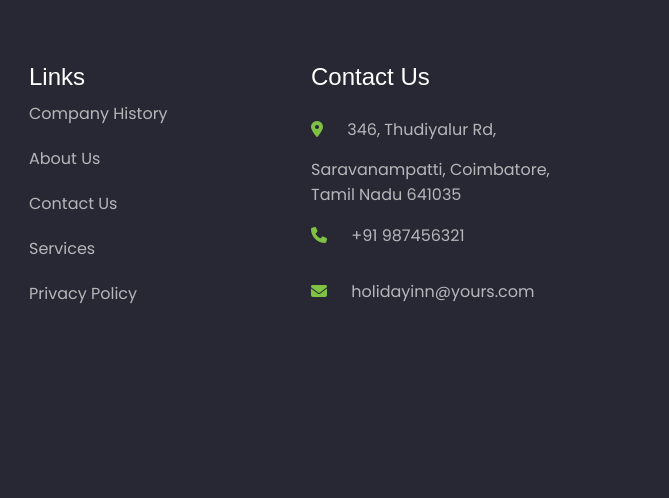
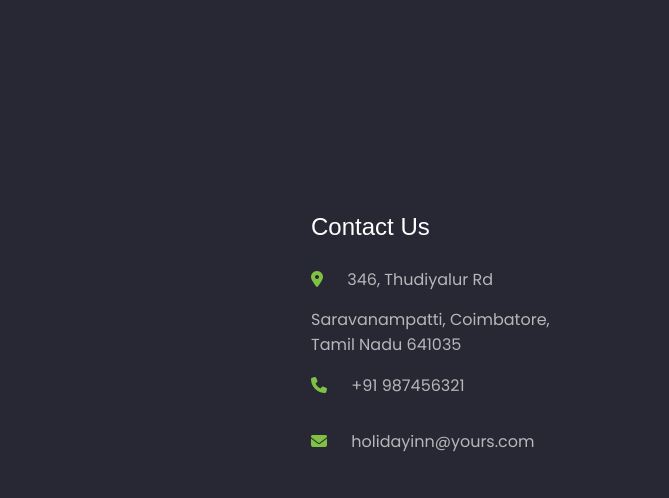
Before and after one commit to ajeshvp/Hotel-Booking, a plain HTML site: page index.html in a window 1280 px wide. Shown: the part 5491-5989 px from the top of the page, 611-1280 px from the left. Drawn offline with nearby package versions, Linux system fonts and the light colour scheme.

Commit message:
index.html

```diff
--- a/css/style.css
+++ b/css/style.css
@@ -1,5 +1,4 @@
 @import url("https://fonts.googleapis.com/css2?family=Poppins:wght@200;300;400;500;600;700;800;900&display=swap");
-
 * {
     padding: 0;
     margin: 0;
@@ -10,7 +9,8 @@ body {
     font-family: 'Poppins', sans-serif;
 }
 
-h1, h2 {
+h1,
+h2 {
     font-family: sans-serif;
     font-weight: 400;
 }
@@ -60,7 +60,9 @@ button {
     margin: auto;
 }
 
+
 /*--------header---------*/
+
 header {
     height: 10vh;
     line-height: 10vh;
@@ -115,19 +117,15 @@ header .navlinks span {
         text-align: center;
         z-index: 9;
     }
-
     header ul li {
         display: block;
     }
-
     header ul li a {
         color: white;
     }
-
     header i {
         color: white;
     }
-
     header .navlinks span {
         color: black;
         display: block;
@@ -137,8 +135,12 @@ header .navlinks span {
     }
 }
 
+
 /*--------header---------*/
+
+
 /*--------home---------*/
+
 .home {
     height: 100vh;
     color: #fff;
@@ -187,8 +189,12 @@ header .navlinks span {
     right: 0;
 }
 
+
 /*--------home---------*/
+
+
 /*--------book---------*/
+
 .grid {
     display: grid;
     grid-template-columns: repeat(5, 1fr);
@@ -228,9 +234,14 @@ h1 {
     color: #fff;
 }
 
+
 /*--------book---------*/
+
+
 /*--------about---------*/
-.left, .right {
+
+.left,
+.right {
     width: 50%;
     padding: 30px;
 }
@@ -279,8 +290,12 @@ h1 {
     margin: 30px 0;
 }
 
+
 /*--------about---------*/
+
+
 /*--------counter---------*/
+
 .counter {
     background-image: url("../images/background-1.png");
     background-size: cover;
@@ -309,8 +324,12 @@ h1 {
     border: none;
 }
 
+
 /*--------counter---------*/
+
+
 /*--------rooms---------*/
+
 .rooms {
     position: relative;
 }
@@ -369,8 +388,12 @@ h1 {
     right: 0;
 }
 
+
 /*--------rooms---------*/
+
+
 /*--------gallery---------*/
+
 .gallery {
     position: relative;
 }
@@ -441,8 +464,12 @@ h1 {
     top: -40%;
 }
 
+
 /*--------gallery---------*/
+
+
 /*--------services---------*/
+
 .services {
     position: relative;
 }
@@ -498,8 +525,12 @@ h1 {
     color: #fff;
 }
 
+
 /*--------services---------*/
+
+
 /*--------Customer---------*/
+
 .Customer {
     background-image: url("../images/background-2.png");
     background-size: cover;
@@ -565,8 +596,12 @@ h1 {
     border: 2px solid #7fc142;
 }
 
+
 /*--------Customer---------*/
+
+
 /*--------news---------*/
+
 .news {
     position: relative;
 }
@@ -622,8 +657,12 @@ h1 {
     padding: 0 0 0 20px;
 }
 
+
 /*--------news---------*/
+
+
 /*--------newsletter---------*/
+
 .newsletter {
     position: relative;
 }
@@ -661,8 +700,12 @@ h1 {
     text-transform: uppercase;
 }
 
+
 /*--------newsletter---------*/
+
+
 /*--------footer---------*/
+
 footer {
     background: #282834;
     color: #b6b7b9;
@@ -710,92 +753,76 @@ footer label {
     border-top: 1px solid rgba(255, 255, 255, 0.2);
 }
 
+
 /*--------footer---------*/
+
 @media only screen and (max-width:768px) {
     .home {
         color: #fff;
         height: 50vh;
     }
-
     .home img {
         width: 100%;
         height: 50vh;
     }
-
-  .left, .right {
+    .left,
+    .right {
         width: 100%;
     }
-
     .book h1 {
         margin-bottom: 20px;
     }
-
     .container.flex,
     .book .flex_space {
         flex-direction: column;
     }
-
     .book .grid {
         grid-template-columns: repeat(3, 1fr);
     }
-
     .counter .grid {
         grid-template-columns: repeat(2, 1fr);
     }
-
     .owl-carousel .owl-nav .owl-prev {
         left: 80%;
     }
-
     .gallery .owl-nav .owl-prev {
         left: 75%;
     }
-
     .rooms .owl-nav .owl-prev,
     .rooms .owl-nav .owl-next {
         top: -30%;
     }
-
     .gallery .owl-nav .owl-prev,
     .gallery .owl-nav .owl-next {
         top: -80%;
     }
-
     .services .flex_space {
         flex-direction: column;
     }
-
     .Customer {
         height: 60vh;
     }
-
     .Customer .container {
         max-width: 80%;
     }
-
     .owl-carousel2 .owl-dots {
         bottom: 0;
         left: 44.5%;
     }
-
     .news .content.flex {
         flex-direction: column;
     }
-
     .news .left {
         padding: 30px 0;
         width: 100%;
     }
-
     .news .right {
         width: 100%;
     }
-
     .newsletter {
         position: relative;
         background: #7fc142;
     }
-
     .newsletter .container {
         top: 0;
         left: 0;
@@ -803,21 +830,21 @@ footer label {
         padding: 40px 30px;
         position: relative;
     }
-
     .newsletter .flex_space {
         flex-direction: column;
     }
-
     .newsletter input:nth-last-child(2) {
         margin: 20px 0;
         width: 100%;
     }
-
     .newsletter input:nth-last-child(1) {
         margin: 0;
     }
-
     footer .grid {
         grid-template-columns: repeat(1, 1fr);
     }
 }
+
+#contact {
+    margin-top: 150px;
+}
--- a/index.html
+++ b/index.html
@@ -694,29 +694,34 @@
                     <i class="fa fa-youtube"></i>
                 </div>
             </div>
-
             <div class="box">
-                <h2>Links</h2>
+                <h2></h2>
                 <ul>
-                    <li>Company History</li>
-                    <li>About Us</li>
-                    <li>Contact Us</li>
-                    <li>Services</li>
-                    <li>Privacy Policy</li>
+                    <li></li>
+                    <li></li>
+                    <li></li>
+                    <li></li>
+                    <li></li>
                 </ul>
             </div>
 
+
             <div class="box">
+                <div id="contact">
                     <h2>Contact Us</h2>
-
                     <i class="fa fa-location-dot"></i>
-                <label>346, Thudiyalur Rd, Saravanampatti, Coimbatore, Tamil Nadu 641035</label> <br>
+                    <label>    346, Thudiyalur Rd
+                          Saravanampatti, Coimbatore,
+                       Tamil Nadu 641035</label> <br>
                     <i class="fa fa-phone"></i>
                     <label>+91 987456321</label> <br>
                     <i class="fa fa-envelope"></i>
                     <label>holidayinn@yours.com</label> <br>
                 </div>
             </div>
+
+        </div>
+
     </footer>
 
     <div class="legal">
```
Lines whose indentation alone changed are shown as unchanged.
